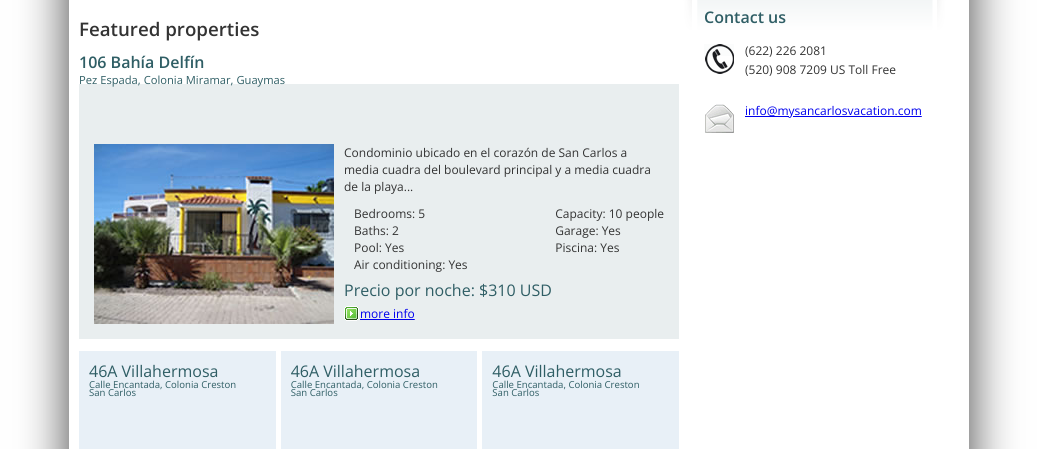
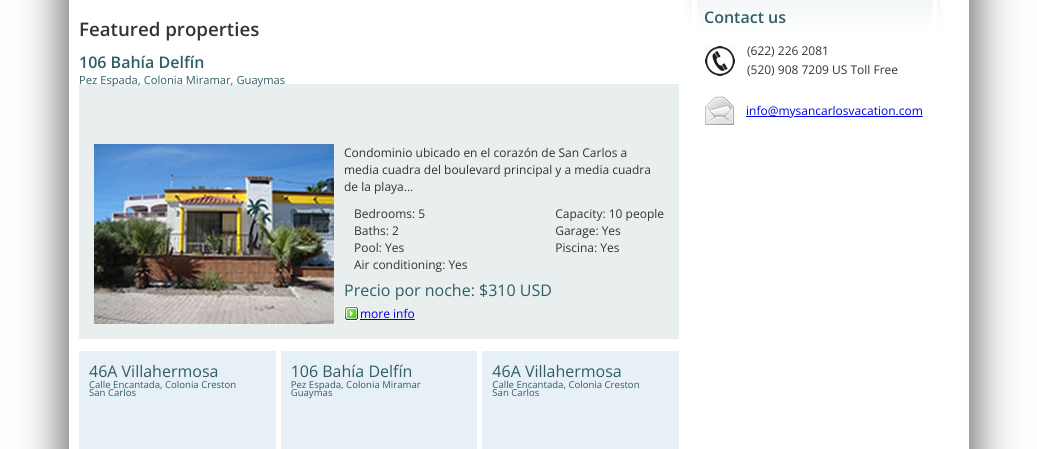
Before and after one commit to OscarF95/mySCVacations, a plain HTML site: page index.html in a window 1280 px wide. Shown: the part 431-880 px from the top of the page, without its empty margins (121-1158 px from the left). Drawn offline with nearby package versions, Linux system fonts and the light colour scheme.

Commit message:
Ajuste en info de las cajas de propiedades

```diff
--- a/css/main.css
+++ b/css/main.css
@@ -37,7 +37,7 @@ body{
 
 #wrapperContent{
     position: relative;
-    height: 1000px;
+    height: 1060px;
     top: 0px;
     padding: 0 20px 0 10px;
 }
@@ -193,11 +193,13 @@ body{
 }
 
 #contacto p.telIcon{
-    width: 30px;
+    width: 32px;
     height: 30px;
-    background-image: url('../img/contactus_phone.png');
+    background: url('../img/contactus_phone.png') no-repeat;
     margin-right: 11px;
     float: left;
+    position: relative;
+    top: 2px;
 }
 
 #contacto p.contactText{
@@ -210,11 +212,13 @@ body{
 }
 
 #contacto p.mailIcon{
-    width: 30px;
+    width: 31px;
     height: 30px;
     background-image: url('../img/contactus_mail.png');
     margin-right: 11px;
     float: left;
+    position: relative;
+    top: -8px;
 }
 
 footer{
@@ -224,7 +228,6 @@ footer{
 
 #footerLogo{
     float: right;
-    position: relative;
 }
 
 /* --------- ESTILOS AUXILIARES --------- */
--- a/index.html
+++ b/index.html
@@ -67,9 +67,9 @@
                         </div>
                         <div class="secondaryProperty">
                             <div class="secondaryTitles">
-                                    <p class="secondaryTitle">46A Villahermosa<br>
-                                    <p><span class="secondaryAddress">Calle Encantada, Colonia Creston<br>
-                                    San Carlos
+                                <p class="secondaryTitle">106 Bahía Delfín<br>
+                                <p><span class="secondaryAddress">Pez Espada, Colonia Miramar<br>
+                                Guaymas
                                 </span></p></p>
                             </div>
                         </div>
@@ -149,6 +149,7 @@
                 </section>
             </div>
         </div>
+        <div style="clear:both;"></div>
         <footer>
             <div id="footerLogo">
                 <img src="img/footer_msv_logo.png" width="247" height="90" alt="My San Carlos Vacation footer logo">
```
Lines whose indentation alone changed are shown as unchanged.
